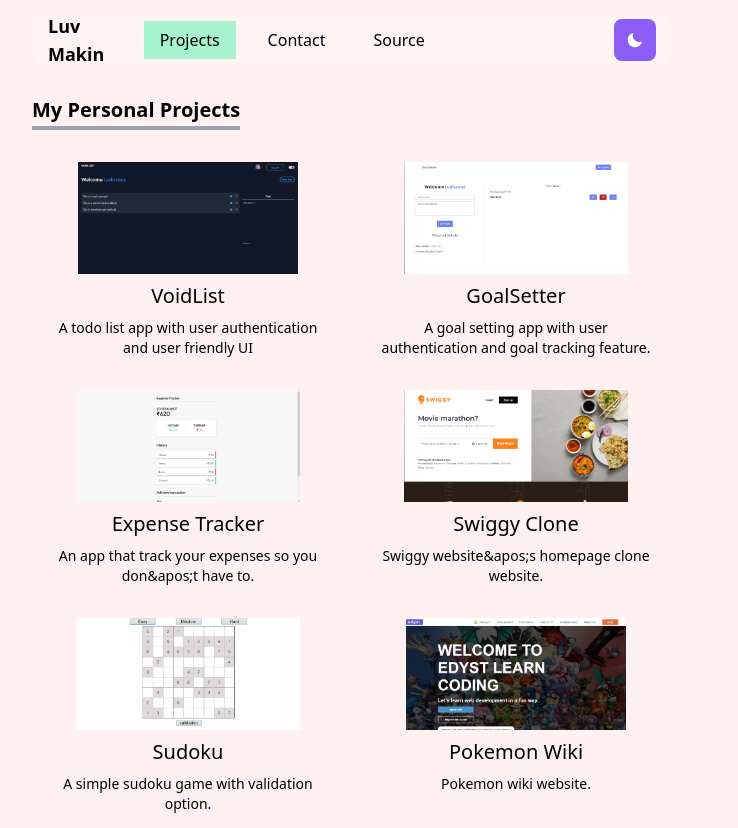
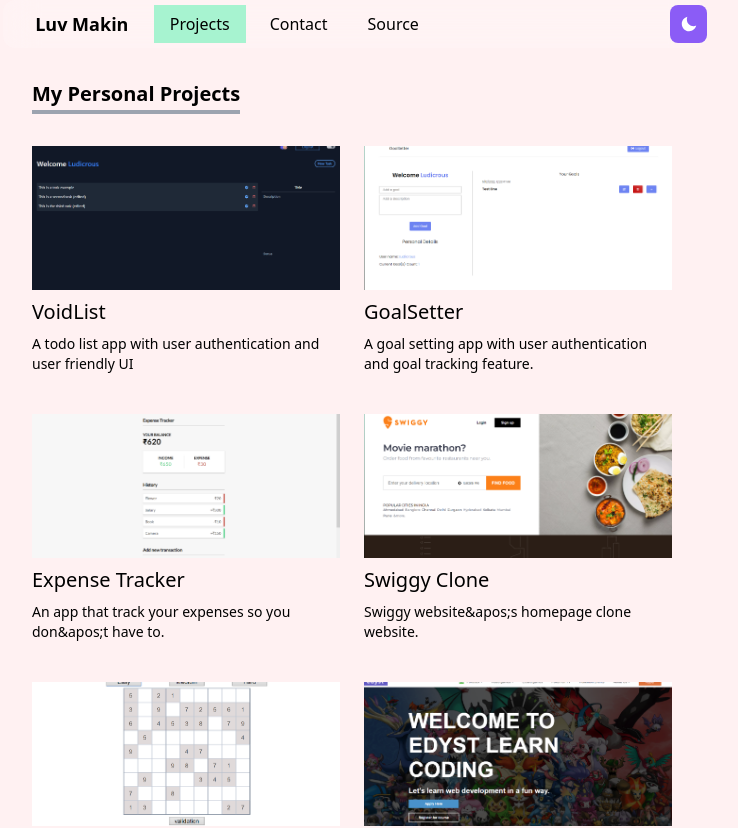
Before and after one commit to pandacover/portfolio, a Next.js app: page /projects in a window 1280 px wide. Shown: the top 828 px of the page, without its empty margins (288-1026 px from the left). Built offline with nearby package versions, Linux system fonts and the light colour scheme.

Commit message:
tweaked home and project UI

```diff
--- a/components/Layout.tsx
+++ b/components/Layout.tsx
@@ -15,7 +15,7 @@ const variants = {
 const Layout: React.FC<Props> = ({ children }) => {
   return (
     <main className="bg-rose-50 dark:bg-neutral-900 dark:text-white min-h-screen max-w-screen">
-      <div className="relative min-h-screen w-[50vw] mx-auto py-4">
+      <div className="relative min-h-screen w-[50vw] mx-auto pb-4">
         <Navbar />
         <AnimatePresence>
           <motion.div
--- a/components/navbar.tsx
+++ b/components/navbar.tsx
@@ -44,26 +44,26 @@ const Navbar: React.FC = () => {
   }, []);
 
   return (
-    <div className="w-full h-12">
+    <div className="w-[55vw] ml-[-1.8rem] h-12">
       <header
         className={`z-[999] ${scrollY < 150
-            ? "bg-opacity-20 dark:bg-opacity-20"
-            : "bg-opacity-80 dark:bg-opacity-80"
-          } transition bg-white dark:bg-black w-[50vw] h-12 fixed flex items-center rounded-xl px-4 gap-4 backdrop-blur-lg`}
+          ? "bg-opacity-20 dark:bg-opacity-20"
+          : "bg-opacity-80 dark:bg-opacity-80"
+          } transition bg-white dark:bg-black h-12 pl-8 w-[55vw] fixed flex items-center rounded-xl gap-4 backdrop-blur-lg`}
       >
         <h1 className="font-semibold text-lg flex-[0.4]">
           <Link href="/" passHref>
             <a>Luv Makin</a>
           </Link>
         </h1>
-        <ul className="flex gap-4 flex-1">
+        <ul className="flex gap-2 flex-1">
           {NavbarItems.map((item) => (
             <li key={item.id}>
               <Link href={item.link} passHref>
                 <a
                   className={`px-4 py-2 hover:border-b hover:border-black dark:hover:border-gray-300 hover:opacity-75 ${router.asPath === item.link
-                      ? "bg-emerald-200 text-black"
-                      : ""
+                    ? "bg-emerald-200 text-black"
+                    : ""
                     }`}
                 >
                   {item.name}
@@ -77,7 +77,7 @@ const Navbar: React.FC = () => {
             <button
               type="button"
               onClick={(e) => toggleTheme(e)}
-              className="p-[.75rem] bg-amber-200 rounded-lg text-black text-lg hover:bg-amber-400 transition"
+              className="p-[.6rem] bg-amber-200 rounded-lg text-black text-lg hover:bg-amber-400 transition"
             >
               {<HiOutlineSun />}
             </button>
@@ -85,7 +85,7 @@ const Navbar: React.FC = () => {
             <button
               type="button"
               onClick={(e) => toggleTheme(e)}
-              className="p-[.75rem] bg-violet-500 rounded-lg text-white text-lg hover:bg-violet-700 transition"
+              className="p-[.6rem] bg-violet-500 rounded-lg text-white text-lg hover:bg-violet-700 transition"
             >
               {<IoMdMoon />}
             </button>
--- a/pages/projects/index.tsx
+++ b/pages/projects/index.tsx
@@ -55,13 +55,13 @@ const Projects: NextPage = () => {
         <h1 className="font-bold text-xl pb-[2px] border-b-4 border-gray-400 w-fit">
           My Personal Projects
         </h1>
-        <ul className="grid grid-cols-2 gap-4 pt-8">
+        <ul className="grid grid-cols-2 gap-6 pt-8">
           {Works.map((item) => (
             <li key={item.id} className="mb-4">
-              <a className="text-center group" target="_blank" rel='noreferrer' href={item.link}>
-                <figure className="relative w-full h-28 flex items-center justify-center">
+              <a className="group" target="_blank" rel='noreferrer' href={item.link}>
+                <figure className="relative w-full h-36 flex">
                   <Image
-                    className="object-contain rounded-lg group-hover:scale-110 transition"
+                    className="object-cover ounded-lg group-hover:scale-110 transition"
                     src={item.image}
                     alt="One of my project"
                     layout="fill"
@@ -69,7 +69,7 @@ const Projects: NextPage = () => {
                 </figure>
                 <div>
                   <h1 className="text-xl font-medium py-2">{item.title}</h1>
-                  <p className="px-4 text-sm">{item.desc}</p>
+                  <p className="text-sm">{item.desc}</p>
                 </div>
               </a>
             </li>
```
Also changed, not shown: 2 other files (tests, documents, lock files or other folders).
